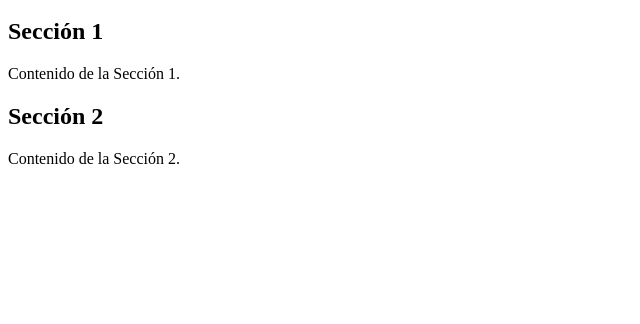
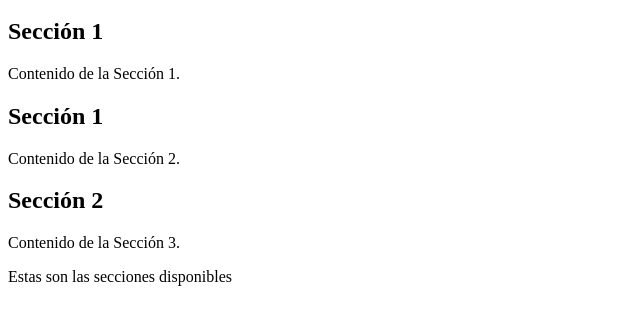
Before and after one commit to JohanMera20/Actividad-git, a plain HTML site: page Ejercicio1.html in a window 1280 px wide. Shown: the part 118-442 px from the top of the page, without its empty margins (0-640 px from the left). Drawn offline with Linux system fonts and the light colour scheme.

Commit message:
version 2

```diff
--- a/Ejercicio1.html
+++ b/Ejercicio1.html
@@ -22,8 +22,14 @@
     </section>
 
     <section id="seccion2">
+        <h2>Sección 1</h2>
+        <p>Contenido de la Sección 2.</p>
+    </section>
+
+    <section id="seccion3">
         <h2>Sección 2</h2>
-        <p>Contenido de la Sección 2.</p>
+        <p>Contenido de la Sección 3.</p>
+        <p>Estas son las secciones disponibles</p>
     </section>
 </body>
 </html>
```
